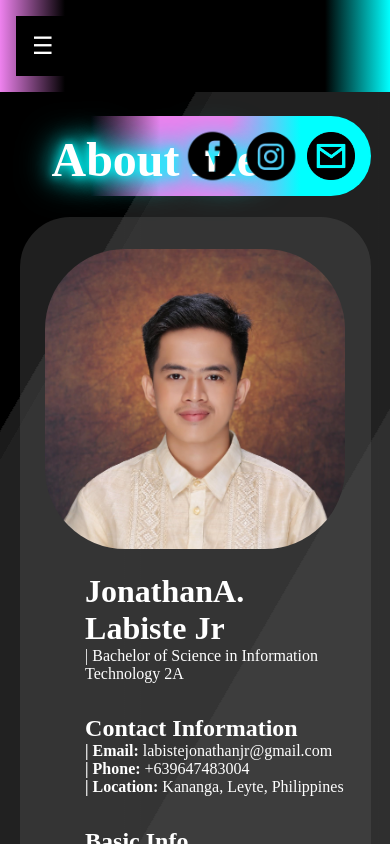
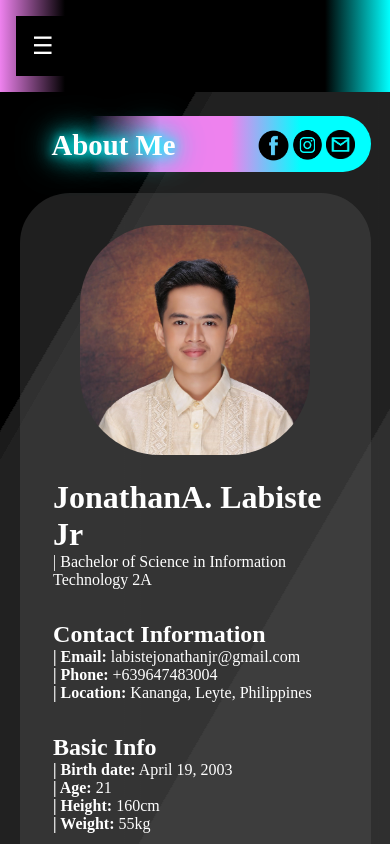
Before and after one commit to Jonathan-Labs/Jonathan_Labs2, a plain HTML site: page about.html in a window 390 px wide. Shown: the top 844 px of the page. Drawn offline with Linux system fonts and the light colour scheme.

Commit message:
Add files via upload

```diff
--- a/style.css
+++ b/style.css
@@ -201,7 +201,6 @@ footer {
     display: flex;           /* Enable flexbox */
     justify-content: center; /* Center horizontally */
     align-items: center;
-    overflow: hidden;
 }
 
 #infopic {
@@ -221,7 +220,7 @@ footer {
 
 .info {
     color: white;
-    margin-left: 3rem;
+    margin-left: 1rem;
     margin-top: 1.5rem;
     margin-bottom: 2rem;
 }
@@ -352,8 +351,55 @@ footer {
 
     #infopic {
         margin-top: 2rem;
-        width: 300px;
+        width: 230px;
         border-radius: 80px;
+    }
+
+    .aboutmecontainer {
+        margin-top: 1.5rem;
+        height: 3.5rem;
+        width: 90vw;
+        border-radius: 100px;
+        background-image: linear-gradient(to right, #ee82ee00, #ee82ee00,#ee82ee, #ee82ee,cyan,cyan);
+        display: flex;
+        position: relative;
+        z-index: 0;
+    }
+
+    #aboutme {
+        font-size: 1.8rem;
+        margin-left: 2rem;
+        margin-top: 0.8rem;
+        color: white;
+        text-shadow: 0 0 10px #00FFFF, 0 0 20px #00FFFF, 0 0 30px #00FFFF, 0 0 40px #00FFFF;
+        position: absolute;
+    }
+
+    #gmail {
+        position: absolute;
+        height: 1.8rem;
+        right: 0;
+        margin-top: 0.9rem;
+        margin-right: 1rem;
+        z-index: 2;
+    }
+
+    #insta {
+        position: absolute;
+        height: 2.1rem;
+        right: 0;
+        margin-top: 0.7rem;
+        margin-right: 2.9rem;
+        z-index: 2;
+    }
+
+    #fb {
+        position: absolute;
+        height: 2.3rem;
+        right: 0;
+        margin-top: 0.7rem;
+        margin-right: 4.9rem;
+        z-index: 2;
     }
 
     .schooldiv {
```
